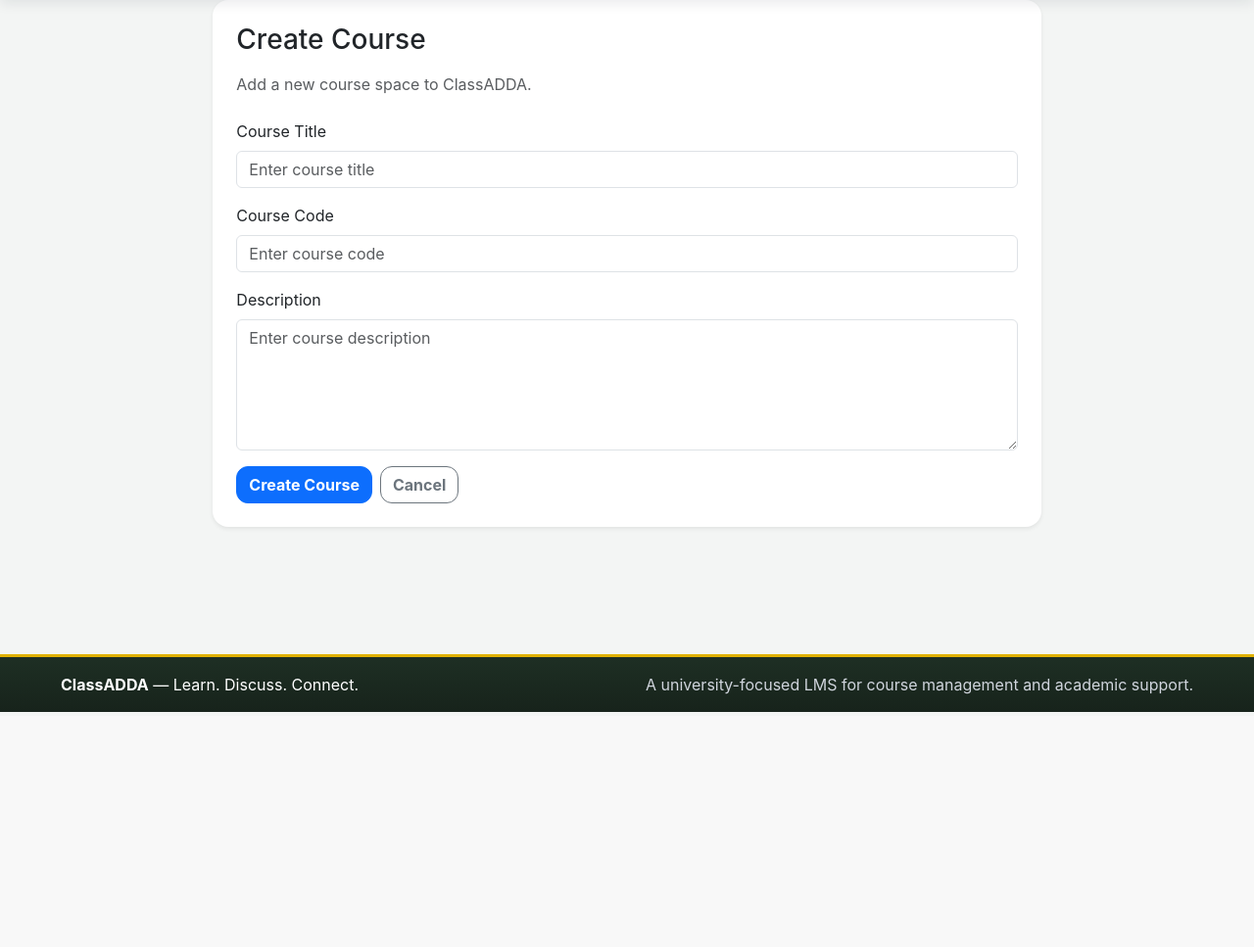
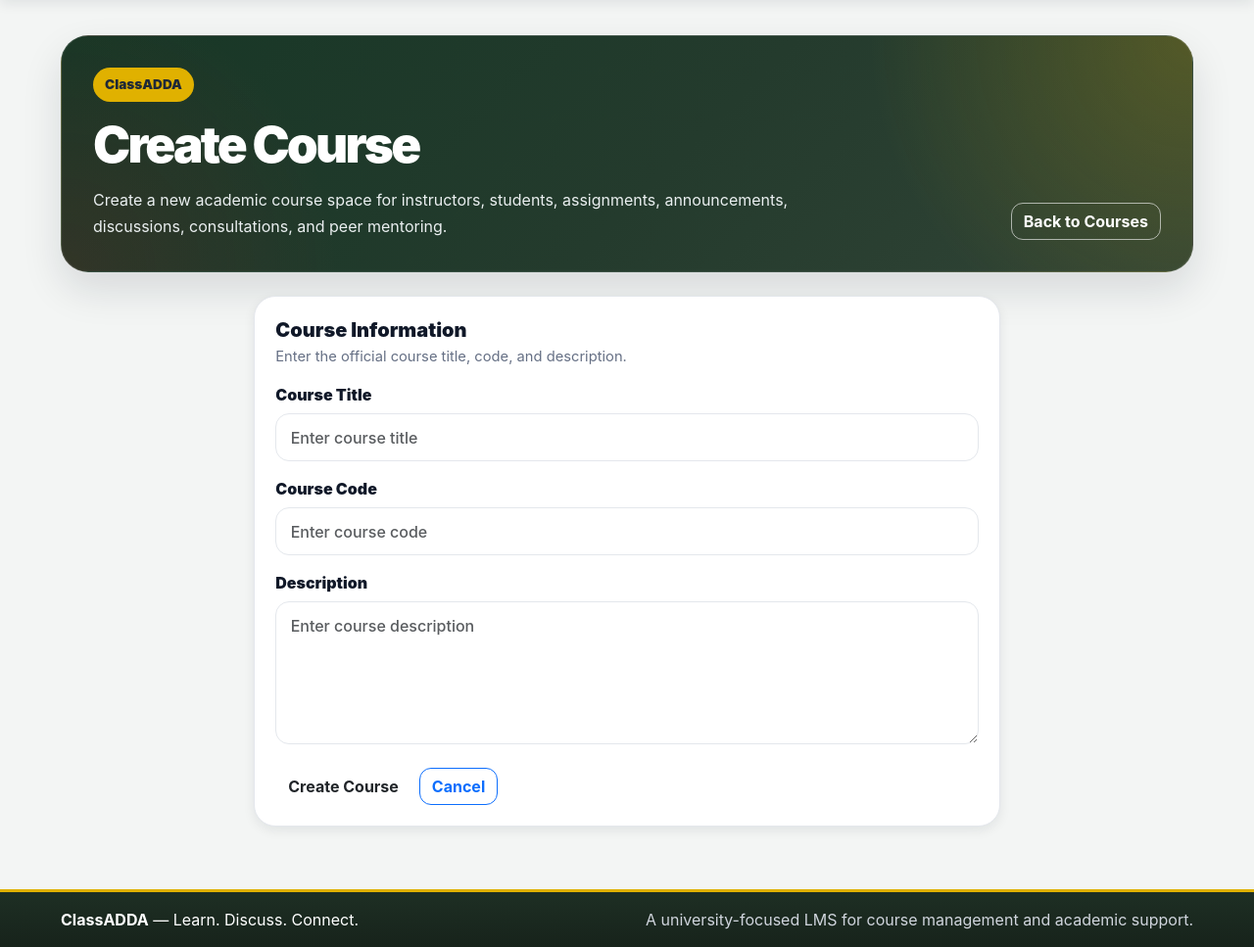
Before and after one commit to rownok221/smartlms, a Django app: page /courses/create/ in a window 1280 px wide. Shown: the part 69-1036 px from the top of the page at 98% size. Before the commit the page ends 796 px from the top, so only its background shows below. Run offline with Django 5.2, Linux system fonts and the light colour scheme; the visitor is signed in with stand-in values (Sample User, id 1).

Commit message:
Polish course announcement forms and fix discussion actions

```diff
--- a/apps/discussions/urls.py
+++ b/apps/discussions/urls.py
@@ -14,6 +14,6 @@ urlpatterns = [
     path('course/<int:course_pk>/', thread_list, name='thread_list'),
     path('course/<int:course_pk>/create/', thread_create, name='thread_create'),
     path('<int:pk>/', thread_detail, name='thread_detail'),
-    path('<int:pk>/toggle-pin/', toggle_thread_pin, name='toggle_thread_pin'),
-    path('<int:pk>/toggle-lock/', toggle_thread_lock, name='toggle_thread_lock'),
+    path('<int:pk>/pin/', toggle_thread_pin, name='toggle_thread_pin'),
+    path('<int:pk>/lock/', toggle_thread_lock, name='toggle_thread_lock'),
 ]
--- a/static/css/styles.css
+++ b/static/css/styles.css
@@ -1778,3 +1778,65 @@ body {
 .ca-quick-grid a:hover {
     text-decoration: none;
 }
+/* Final form polish for course, announcement, and discussion forms */
+
+.ca-panel form .form-control,
+.ca-panel form .form-select,
+.ca-panel form textarea,
+.ca-panel form input[type="text"],
+.ca-panel form input[type="email"],
+.ca-panel form input[type="password"],
+.ca-panel form input[type="number"],
+.ca-panel form input[type="datetime-local"],
+.ca-panel form input[type="file"],
+.ca-panel form select {
+    width: 100%;
+    border-radius: 14px;
+    border: 1px solid var(--ca-border);
+    padding: 0.72rem 0.9rem;
+    background: #ffffff;
+    color: var(--ca-text);
+    font-weight: 500;
+}
+
+.ca-panel form textarea {
+    resize: vertical;
+    min-height: 140px;
+}
+
+.ca-panel form .form-control:focus,
+.ca-panel form .form-select:focus,
+.ca-panel form textarea:focus,
+.ca-panel form input:focus,
+.ca-panel form select:focus {
+    border-color: var(--ca-green);
+    outline: none;
+    box-shadow: 0 0 0 0.18rem rgba(15, 138, 43, 0.16);
+}
+
+.ca-panel form .form-label {
+    color: var(--ca-text);
+    font-weight: 900;
+    margin-bottom: 0.45rem;
+}
+
+.ca-panel form .form-text {
+    color: var(--ca-muted);
+    font-size: 0.86rem;
+}
+
+.ca-panel form .form-check {
+    padding: 0.85rem 1rem 0.85rem 2.5rem;
+    border: 1px solid var(--ca-border);
+    border-radius: 14px;
+    background: #F8FAF8;
+}
+
+.ca-panel form .form-check-input {
+    margin-top: 0.2rem;
+}
+
+.ca-panel form .form-check-label {
+    font-weight: 800;
+    color: var(--ca-text);
+}
--- a/templates/courses/course_form.html
+++ b/templates/courses/course_form.html
@@ -3,17 +3,39 @@
 {% block title %}Create Course | ClassADDA{% endblock %}
 
 {% block content %}
-<div class="row justify-content-center">
-    <div class="col-lg-8">
-        <div class="card shadow-sm border-0 rounded-4">
-            <div class="card-body p-4">
-                <h1 class="h3 mb-3">Create Course</h1>
-                <p class="text-muted mb-4">
-                    Add a new course space to ClassADDA.
-                </p>
+<div class="container ca-shell ca-workflow-wrap">
+    <section class="ca-page-hero">
+        <div>
+            <span class="ca-course-code">ClassADDA</span>
+            <h1>Create Course</h1>
+            <p>Create a new academic course space for instructors, students, assignments, announcements, discussions, consultations, and peer mentoring.</p>
+        </div>
+
+        <div class="ca-page-hero-actions">
+            <a href="{% url 'courses:course_list' %}" class="btn btn-outline-ca-light">
+                Back to Courses
+            </a>
+        </div>
+    </section>
+
+    <div class="row justify-content-center">
+        <div class="col-lg-8">
+            <div class="ca-panel">
+                <div class="ca-panel-header">
+                    <div>
+                        <h5>Course Information</h5>
+                        <p>Enter the official course title, code, and description.</p>
+                    </div>
+                </div>
 
                 <form method="post">
                     {% csrf_token %}
+
+                    {% if form.non_field_errors %}
+                        <div class="alert alert-danger">
+                            {{ form.non_field_errors }}
+                        </div>
+                    {% endif %}
 
                     <div class="mb-3">
                         <label class="form-label">Course Title</label>
@@ -31,7 +53,7 @@
                         {% endif %}
                     </div>
 
-                    <div class="mb-3">
+                    <div class="mb-4">
                         <label class="form-label">Description</label>
                         {{ form.description }}
                         {% if form.description.errors %}
@@ -39,9 +61,14 @@
                         {% endif %}
                     </div>
 
-                    <div class="d-flex gap-2">
-                        <button type="submit" class="btn btn-primary">Create Course</button>
-                        <a href="{% url 'courses:course_list' %}" class="btn btn-outline-secondary">Cancel</a>
+                    <div class="d-flex gap-2 flex-wrap">
+                        <button type="submit" class="btn btn-ca-primary">
+                            Create Course
+                        </button>
+
+                        <a href="{% url 'courses:course_list' %}" class="btn btn-outline-primary">
+                            Cancel
+                        </a>
                     </div>
                 </form>
             </div>
--- a/templates/discussions/thread_detail.html
+++ b/templates/discussions/thread_detail.html
@@ -16,7 +16,7 @@
                 Back to Discussions
             </a>
 
-            {% if can_manage_discussion or can_manage_discussions or can_manage_course %}
+            {% if can_manage_discussion %}
                 <form method="post" action="{% url 'discussions:toggle_thread_pin' thread.pk %}">
                     {% csrf_token %}
                     <button type="submit" class="btn btn-ca-gold">
```
Also changed, not shown: apps/discussions/forms.py (+5 -8 lines), apps/discussions/views.py (+65 -38 lines), templates/courses/announcement_form.html (+51 -23 lines), templates/discussions/thread_form.html (+8 -1 lines).
